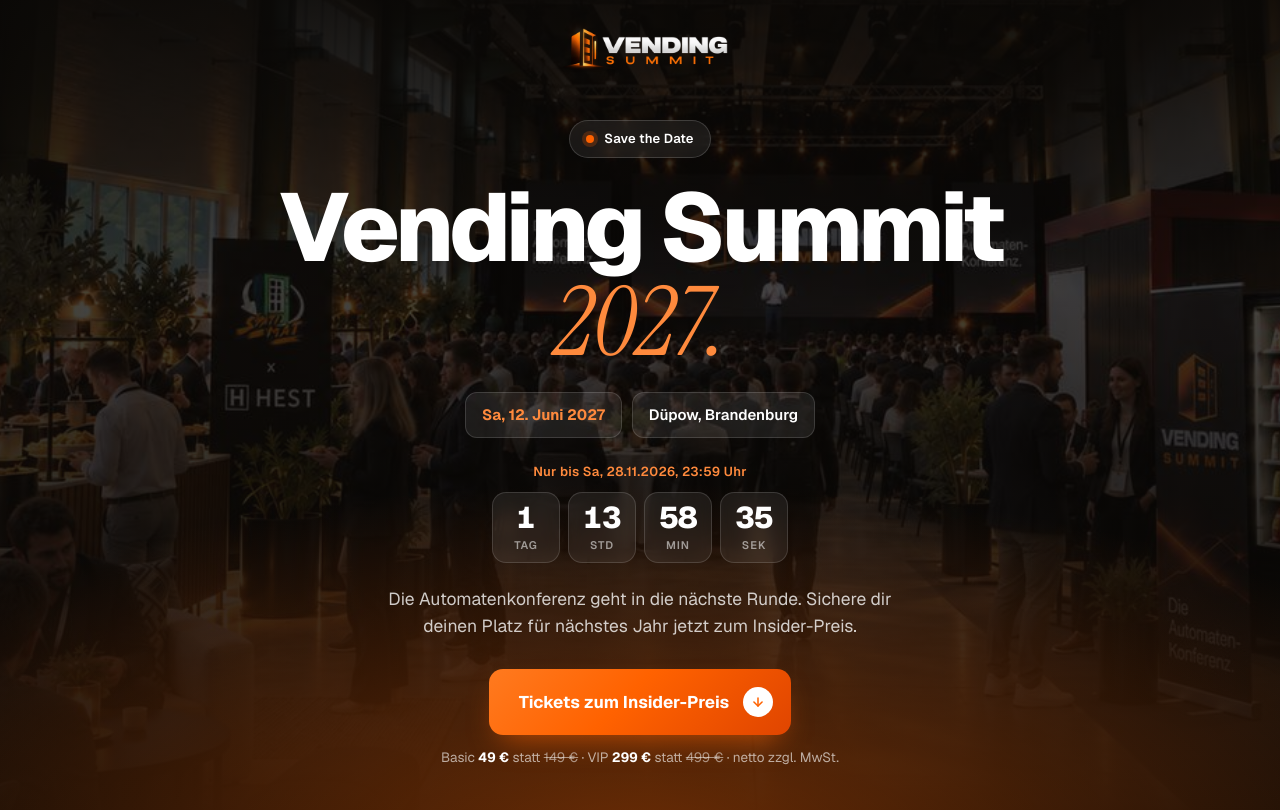
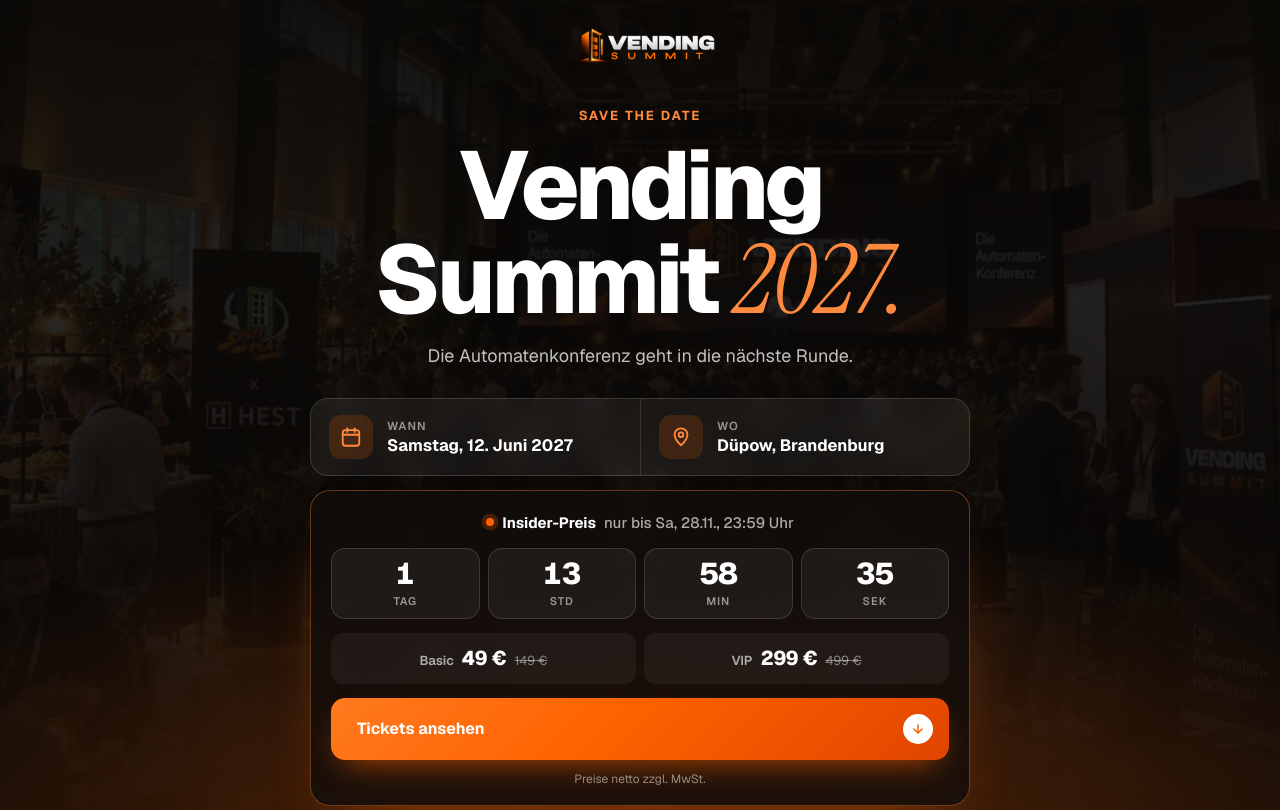
Before and after one commit to loeffelkobra/vending-conference, a plain HTML site: page 2027.html in a window 1280 px wide. Shown: the top 810 px of the page. Drawn offline with nearby package versions, Linux system fonts and the light colour scheme.

Commit message:
2027-Seite: Hero aufgeräumt (Wann/Wo-Kasten, Angebotskasten mit Countdown, Preisen und Button)
Co-Authored-By: Claude Opus 5.5 <noreply@anthropic.com>
Claude-Session: https://claude.ai/code/session_01FSiYj6JvzpWspzKzQExB6M

```diff
--- a/2027.html
+++ b/2027.html
@@ -213,6 +213,49 @@ h2 .serif{color:var(--orange)}
   .sticky{display:flex}
   body{padding-bottom:84px}
 }
+
+/* ===== Hero (aufgeräumt) ===== */
+.hero::before{opacity:.38}
+.hero::after{background:
+  radial-gradient(90% 60% at 50% 45%,rgba(10,8,6,.55) 0%,rgba(10,8,6,0) 70%),
+  radial-gradient(120% 70% at 50% 100%,rgba(255,98,0,.32) 0%,rgba(255,98,0,0) 60%),
+  linear-gradient(180deg,rgba(10,8,6,.92) 0%,rgba(10,8,6,.6) 35%,rgba(10,8,6,.85) 75%,#0A0806 100%)}
+.hero-top img{width:150px}
+.hero-in{max-width:700px;padding:40px 20px 64px}
+.kicker{font-size:13px;font-weight:700;letter-spacing:2px;text-transform:uppercase;color:var(--orange-lt)}
+.hero h1{margin-top:12px}
+.hero .hero-sub{margin-top:14px;font-size:18px;color:rgba(255,255,255,.75)}
+.facts{margin-top:28px;width:100%;display:grid;grid-template-columns:1fr 1fr;border-radius:18px;background:rgba(255,255,255,.06);border:1px solid rgba(255,255,255,.14);backdrop-filter:blur(10px);-webkit-backdrop-filter:blur(10px);overflow:hidden}
+.fact{display:flex;align-items:center;gap:14px;padding:16px 18px;text-align:left}
+.fact + .fact{border-left:1px solid rgba(255,255,255,.12)}
+.fact-ic{flex-shrink:0;display:grid;place-items:center;width:44px;height:44px;border-radius:12px;background:rgba(255,98,0,.16);color:var(--orange-lt)}
+.fact small{display:block;font-size:11.5px;font-weight:600;letter-spacing:1.2px;text-transform:uppercase;color:rgba(255,255,255,.55)}
+.fact b{display:block;font-size:16.5px;line-height:1.3;font-weight:700;color:#fff}
+.offer{margin-top:14px;width:100%;padding:20px 20px 16px;border-radius:20px;background:rgba(18,14,11,.78);border:1px solid rgba(255,138,61,.35);box-shadow:0 30px 60px -30px rgba(255,98,0,.45);backdrop-filter:blur(10px);-webkit-backdrop-filter:blur(10px)}
+.offer-head{display:flex;align-items:center;justify-content:center;flex-wrap:wrap;gap:4px 8px;font-size:15px;font-weight:700;color:#fff}
+.offer-until{font-weight:500;color:rgba(255,255,255,.65)}
+.live{width:8px;height:8px;border-radius:50%;background:var(--orange);box-shadow:0 0 0 4px rgba(255,98,0,.25);animation:pulse 1.6s ease-in-out infinite}
+@keyframes pulse{50%{box-shadow:0 0 0 7px rgba(255,98,0,0)}}
+.offer .cd{margin-top:14px}
+.offer .cd-seg{min-width:0;flex:1;padding:10px 6px 8px;background:rgba(255,255,255,.06)}
+.offer .cd-row{width:100%;gap:8px}
+.offer-prices{margin-top:14px;display:grid;grid-template-columns:1fr 1fr;gap:8px}
+.offer-prices div{display:flex;align-items:baseline;justify-content:center;gap:8px;padding:10px 8px;border-radius:12px;background:rgba(255,255,255,.05)}
+.offer-prices span{font-size:13px;font-weight:600;color:rgba(255,255,255,.65)}
+.offer-prices b{font-size:20px;font-weight:800;color:#fff;letter-spacing:-.02em}
+.offer-prices s{font-size:13px;color:rgba(255,255,255,.45)}
+.offer .btn{margin-top:14px}
+.offer-tax{margin-top:10px;font-size:12px;color:rgba(255,255,255,.5)}
+.offer .cd-end{width:100%}
+@media(max-width:560px){
+  .facts{grid-template-columns:1fr}
+  .fact + .fact{border-left:0;border-top:1px solid rgba(255,255,255,.12)}
+  .fact{padding:14px 16px}
+  .hero .hero-sub{font-size:16.5px}
+  .offer{padding:18px 16px 14px}
+  .offer .cd-seg b{font-size:24px}
+}
+@media(prefers-reduced-motion:reduce){.live{animation:none}}
 @media(prefers-reduced-motion:reduce){*{transition:none !important;scroll-behavior:auto !important}}
 </style>
 <!-- Meta Pixel Code -->
@@ -236,22 +279,28 @@ src="https://www.facebook.com/tr?id=1544241537270144&ev=PageView&noscript=1"
 
 <!-- ===== HERO ===== -->
 <header class="hero" id="top">
-  <div class="hero-top"><img src="/email/img/v2/logo-orange.png" width="176" height="44" alt="Vending Summit"></div>
+  <div class="hero-top"><img src="/email/img/v2/logo-orange.png" width="150" height="38" alt="Vending Summit"></div>
   <div class="hero-in">
-    <span class="pill"><span class="dot"></span>Save the Date</span>
+    <span class="kicker">Save the Date</span>
     <h1>Vending Summit <span class="serif">2027.</span></h1>
-    <div class="date">
-      <span><b>Sa, 12. Juni 2027</b></span>
-      <span>D&uuml;pow, Brandenburg</span>
+    <p class="hero-sub">Die Automatenkonferenz geht in die n&auml;chste Runde.</p>
+
+    <div class="facts">
+      <div class="fact"><span class="fact-ic"><svg width="22" height="22" viewBox="0 0 24 24" fill="none" stroke="currentColor" stroke-width="2" stroke-linecap="round" stroke-linejoin="round" aria-hidden="true"><rect x="3" y="4.5" width="18" height="17" rx="3"/><line x1="3" y1="9.5" x2="21" y2="9.5"/><line x1="8" y1="2.5" x2="8" y2="6.5"/><line x1="16" y1="2.5" x2="16" y2="6.5"/></svg></span><span><small>Wann</small><b>Samstag, 12. Juni 2027</b></span></div>
+      <div class="fact"><span class="fact-ic"><svg width="22" height="22" viewBox="0 0 24 24" fill="none" stroke="currentColor" stroke-width="2" stroke-linecap="round" stroke-linejoin="round" aria-hidden="true"><path d="M12 21s-7-6.2-7-11.5a7 7 0 0 1 14 0C19 14.8 12 21 12 21z"/><circle cx="12" cy="9.5" r="2.5"/></svg></span><span><small>Wo</small><b>D&uuml;pow, Brandenburg</b></span></div>
     </div>
-    <div class="cd" data-cd>
-      <div class="cd-lab" data-cd-label>Nur bis Sa, 28.11.2026, 23:59 Uhr</div>
-      <div class="cd-row"><span class="cd-seg" data-seg="d"><b data-d>00</b><i>Tag</i></span><span class="cd-seg" data-seg="h"><b data-h>00</b><i>Std</i></span><span class="cd-seg" data-seg="m"><b data-m>00</b><i>Min</i></span><span class="cd-seg" data-seg="s"><b data-s>00</b><i>Sek</i></span></div>
-    </div>
-    <p class="hero-sub">Die Automatenkonferenz geht in die n&auml;chste Runde. Sichere dir deinen Platz f&uuml;r n&auml;chstes Jahr jetzt zum Insider-Preis.</p>
-    <div class="hero-cta">
-      <a class="btn lg" href="#ticket">Tickets zum Insider-Preis<span class="arr"><svg width="14" height="14" viewBox="0 0 24 24" fill="none" stroke="currentColor" stroke-width="2.6" stroke-linecap="round" stroke-linejoin="round"><line x1="12" y1="5" x2="12" y2="19"/><polyline points="19 12 12 19 5 12"/></svg></span></a>
-      <span class="hero-note">Basic <b>49&nbsp;&euro;</b> statt <s>149&nbsp;&euro;</s> &middot; VIP <b>299&nbsp;&euro;</b> statt <s>499&nbsp;&euro;</s> &middot; netto zzgl. MwSt.</span>
+
+    <div class="offer">
+      <div class="offer-head"><span class="live"></span>Insider-Preis <span class="offer-until" data-cd-label>nur bis Sa, 28.11., 23:59 Uhr</span></div>
+      <div class="cd" data-cd>
+        <div class="cd-row"><span class="cd-seg" data-seg="d"><b data-d>00</b><i>Tag</i></span><span class="cd-seg" data-seg="h"><b data-h>00</b><i>Std</i></span><span class="cd-seg" data-seg="m"><b data-m>00</b><i>Min</i></span><span class="cd-seg" data-seg="s"><b data-s>00</b><i>Sek</i></span></div>
+      </div>
+      <div class="offer-prices">
+        <div><span>Basic</span><b>49&nbsp;&euro;</b><s>149&nbsp;&euro;</s></div>
+        <div><span>VIP</span><b>299&nbsp;&euro;</b><s>499&nbsp;&euro;</s></div>
+      </div>
+      <a class="btn block" href="#ticket">Tickets ansehen<span class="arr"><svg width="14" height="14" viewBox="0 0 24 24" fill="none" stroke="currentColor" stroke-width="2.6" stroke-linecap="round" stroke-linejoin="round"><line x1="12" y1="5" x2="12" y2="19"/><polyline points="19 12 12 19 5 12"/></svg></span></a>
+      <div class="offer-tax">Preise netto zzgl. MwSt.</div>
     </div>
   </div>
 </header>
@@ -389,6 +438,7 @@ src="https://www.facebook.com/tr?id=1544241537270144&ev=PageView&noscript=1"
   function endOffer(){
     document.body.classList.add('ended');
     if(cd) cd.innerHTML = '<div class="cd-end">Das Insider-Angebot ist beendet.</div>';
+    if(lab) lab.textContent = 'ist beendet';
     if(shortEl) shortEl.parentNode.textContent = 'Angebot beendet';
     if(stickyEl) stickyEl.textContent = 'Angebot beendet';
     document.querySelectorAll('.js-checkout').forEach(function(a){
@@ -408,7 +458,7 @@ src="https://www.facebook.com/tr?id=1544241537270144&ev=PageView&noscript=1"
       cd.querySelector('[data-m]').textContent = pad(m);
       cd.querySelector('[data-s]').textContent = pad(s2);
     }
-    if(lab) lab.textContent = berlinDay(Date.now()) === berlinDay(DEADLINE) ? 'Nur noch heute bis 23:59 Uhr' : 'Nur bis Sa, 28.11.2026, 23:59 Uhr';
+    if(lab) lab.textContent = berlinDay(Date.now()) === berlinDay(DEADLINE) ? 'nur noch heute bis 23:59 Uhr' : 'nur bis Sa, 28.11., 23:59 Uhr';
     var short = (d ? d + (d === 1 ? ' Tag ' : ' Tage ') : '') + pad(h) + ':' + pad(m) + ':' + pad(s2);
     if(shortEl) shortEl.textContent = short;
     if(stickyEl) stickyEl.textContent = 'Endet in ' + short;
```
